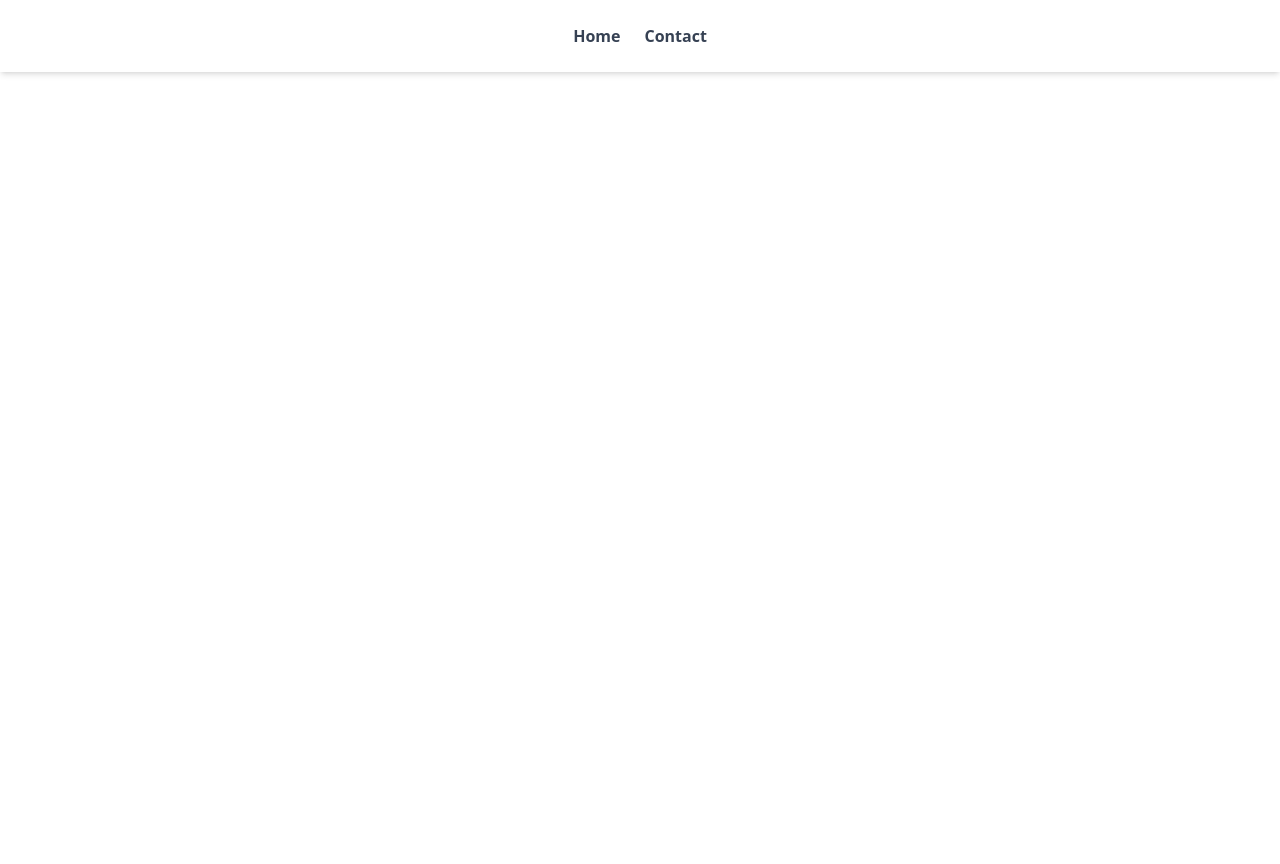
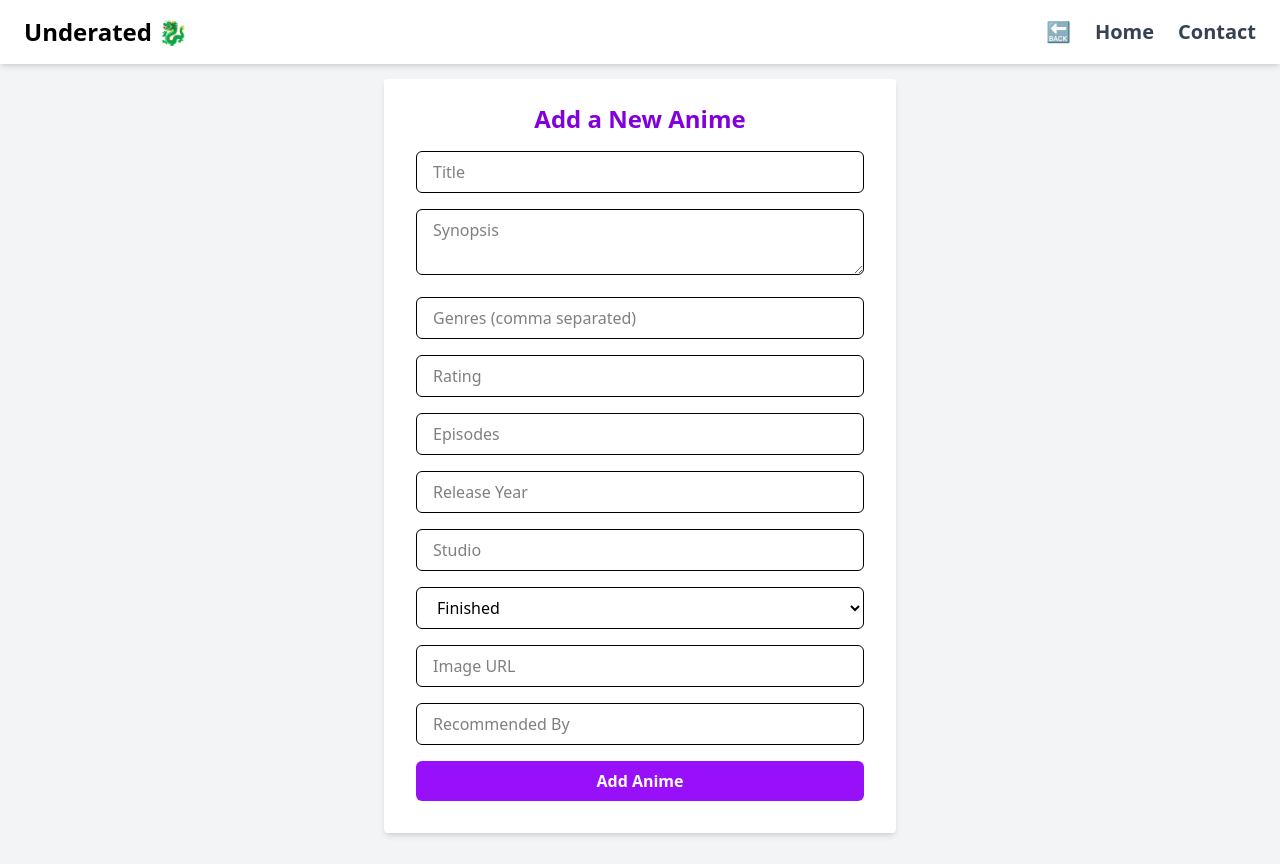
Before and after one commit to Cheonyeoun/S86_Top-_10-_Underrated-_Anime-_You-_Haven-t_Seen, a React (Vite) app in the folder client/: page /addanime in a window 1280 px wide. Before the commit this address had no page. Before the commit the page ends 800 px from the top, so only its background shows below. Built offline with nearby package versions, Linux system fonts and the light colour scheme.

Commit message:
Made AddForm for new animes and made some UI Changes

```diff
--- a/client/src/App.jsx
+++ b/client/src/App.jsx
@@ -3,6 +3,7 @@ import DummyCard from "./components/dummyData/dummyCard";
 import { useNavigate } from "react-router-dom";
 import {Routes,Route} from "react-router-dom";
 import Home from "./components/pages/Home";
+import InsertAnime from "./components/pages/InsertAnime";
 
 function Landing() {
   const navigate = useNavigate();
@@ -33,6 +34,7 @@ function App() {
     <Routes>
       <Route path="/" element={<Landing/>}/>
       <Route path="/home" element={<Home/>}/>
+      <Route path="/addanime" element={<InsertAnime/>}/>
 
     </Routes>
 
--- a/client/src/components/nav/Navbar.jsx
+++ b/client/src/components/nav/Navbar.jsx
@@ -4,16 +4,19 @@ import { Link } from 'react-router-dom';
 
 const Navbar = () => {
   return (
-    <nav className="bg-white shadow-md py-6 px-6 sticky top-0">
-      <ul className="flex justify-center space-x-6 text-gray-700 font-semibold">
-        <li>
-          <Link to="/" className="hover:text-blue-500 transition duration-300">Home</Link>
-        </li>
-        <li>
-          <Link to="/contact" className="hover:text-blue-500 transition duration-300">Contact</Link>
-        </li>
-      </ul>
-    </nav>
+<nav className="bg-white shadow-md py-4 px-6 sticky top-0 text-xl">
+  <div className="flex items-center space-x-8 justify-between">
+          <Link to="/" className="hover:text-blue-500 font-semibold text-2xl transition duration-200">
+                  Underated 🐉
+          </Link>
+    <ul className="flex space-x-6 text-gray-700 font-semibold">
+      <li><button onClick={() => navigate(-1)}>🔙</button></li>
+      <li><Link to="/home" className="hover:text-blue-500 transition duration-300">Home</Link></li>
+      <li><Link to="/contact" className="hover:text-blue-500 transition duration-300">Contact</Link></li>
+    </ul>
+  </div>
+</nav>
+
   );
 };
 
--- a/client/src/components/pages/Home.jsx
+++ b/client/src/components/pages/Home.jsx
@@ -1,9 +1,12 @@
 import { useEffect, useState } from "react";
 import axios from 'axios';
 import AnimeCard from "../AnimeCard";
+import { useNavigate } from "react-router-dom";
 
 function Home() {
     const [data, setData] = useState([]);
+    const navigate = useNavigate();
+
 
     useEffect(() => {
         axios.get('http://localhost:3000/anime')
@@ -13,12 +16,22 @@ function Home() {
             .catch(err => console.error("Error fetching the data:", err));
     }, []);
 
-    return (
-        <div>
-            <h1 className="flex justify-center text-2xl font-extrabold">Anime List</h1>
-            <div>
+return (
+        <div className="min-h-screen bg-gray-100 px-4 py-8">
+            <h1 className="text-3xl font-bold text-center text-black mb-6">
+                 Top 10 Underrated Anime
+            </h1>
+
+      <div className="flex justify-center mb-6">
+        <button
+          onClick={() => navigate('/addanime')}
+          className="bg-purple-600 hover:bg-purple-600 text-white font-semibold py-2 px-6 rounded-lg shadow-md transition duration-300"
+        >
+          ➕ Add Anime
+        </button>
+      </div>
                 <AnimeCard data={data}/>
-            </div>
+
         </div>
     );
 }
--- /dev/null
+++ b/client/src/components/pages/InsertAnime.jsx
@@ -0,0 +1,143 @@
+import React, { useState } from 'react';
+import axios from 'axios';
+
+const InsertAnime = () => {
+  const [form, setForm] = useState({
+    title: '',
+    synopsis: '',
+    genre: '',
+    rating: '',
+    episodes: '',
+    releaseYear: '',
+    studio: '',
+    status: 'Finished',
+    imageUrl: '',
+    recommendedBy: ''
+  });
+
+  const handleChange = (e) => {
+    setForm({ ...form, [e.target.name]: e.target.value });
+  };
+
+  const handleSubmit = async (e) => {
+    e.preventDefault();
+    const payload = {
+      ...form,
+      genre: form.genre.split(',').map((g) => g.trim())
+    };
+    try {
+      await axios.post('http://localhost:3000/anime', payload);
+      alert('Anime added successfully!');
+    } catch (err) {
+      console.error(err);
+      alert('Error adding anime.');
+    }
+  };
+
+  return (
+    <div className="min-h-screen bg-gray-100 flex items-center justify-center">
+      <form
+        onSubmit={handleSubmit}
+        className="bg-white shadow-md rounded px-8 pt-6 pb-8 mb-4 w-full max-w-lg space-y-4"
+      >
+        <h2 className="text-2xl font-bold mb-4 text-center text-purple-700">Add a New Anime</h2>
+
+        <input
+          type="text"
+          name="title"
+          placeholder="Title"
+          onChange={handleChange}
+          className="w-full px-4 py-2 border rounded-md"
+          required
+        />
+
+        <textarea
+          name="synopsis"
+          placeholder="Synopsis"
+          onChange={handleChange}
+          className="w-full px-4 py-2 border rounded-md"
+          required
+        />
+
+        <input
+          type="text"
+          name="genre"
+          placeholder="Genres (comma separated)"
+          onChange={handleChange}
+          className="w-full px-4 py-2 border rounded-md"
+          required
+        />
+
+        <input
+          type="number"
+          name="rating"
+          placeholder="Rating"
+          onChange={handleChange}
+          className="w-full px-4 py-2 border rounded-md"
+          required
+        />
+
+        <input
+          type="number"
+          name="episodes"
+          placeholder="Episodes"
+          onChange={handleChange}
+          className="w-full px-4 py-2 border rounded-md"
+          required
+        />
+
+        <input
+          type="number"
+          name="releaseYear"
+          placeholder="Release Year"
+          onChange={handleChange}
+          className="w-full px-4 py-2 border rounded-md"
+          required
+        />
+
+        <input
+          type="text"
+          name="studio"
+          placeholder="Studio"
+          onChange={handleChange}
+          className="w-full px-4 py-2 border rounded-md"
+          required
+        />
+
+        <select
+          name="status"
+          onChange={handleChange}
+          className="w-full px-4 py-2 border rounded-md"
+        >
+          <option value="Finished">Finished</option>
+          <option value="Ongoing">Ongoing</option>
+        </select>
+
+        <input
+          type="url"
+          name="imageUrl"
+          placeholder="Image URL"
+          onChange={handleChange}
+          className="w-full px-4 py-2 border rounded-md"
+        />
+
+        <input
+          type="text"
+          name="recommendedBy"
+          placeholder="Recommended By"
+          onChange={handleChange}
+          className="w-full px-4 py-2 border rounded-md"
+        />
+
+        <button
+          type="submit"
+          className="bg-purple-600 text-white font-semibold py-2 px-4 rounded-md hover:bg-purple-700 w-full"
+        >
+          Add Anime
+        </button>
+      </form>
+    </div>
+  );
+};
+
+export default InsertAnime;
```
